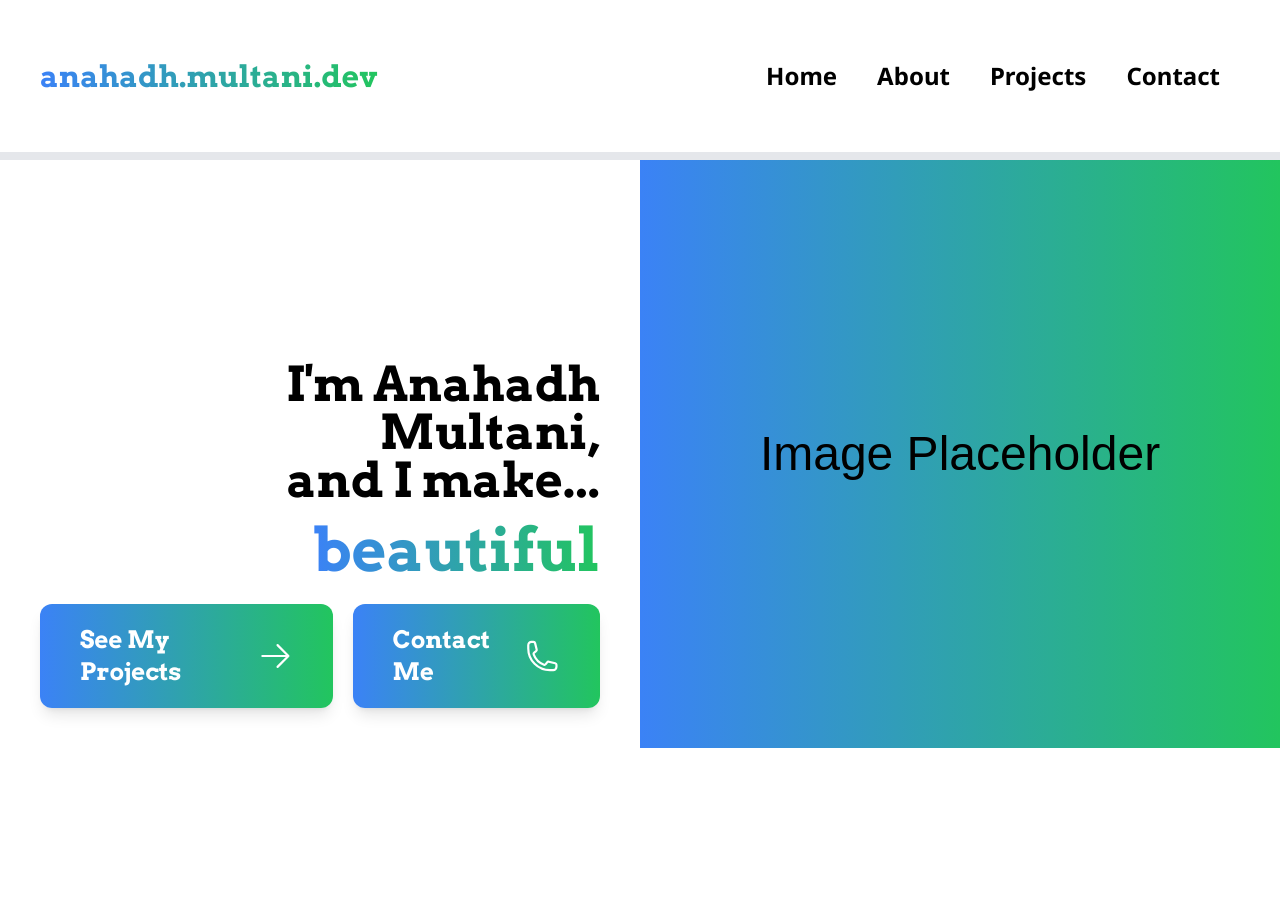
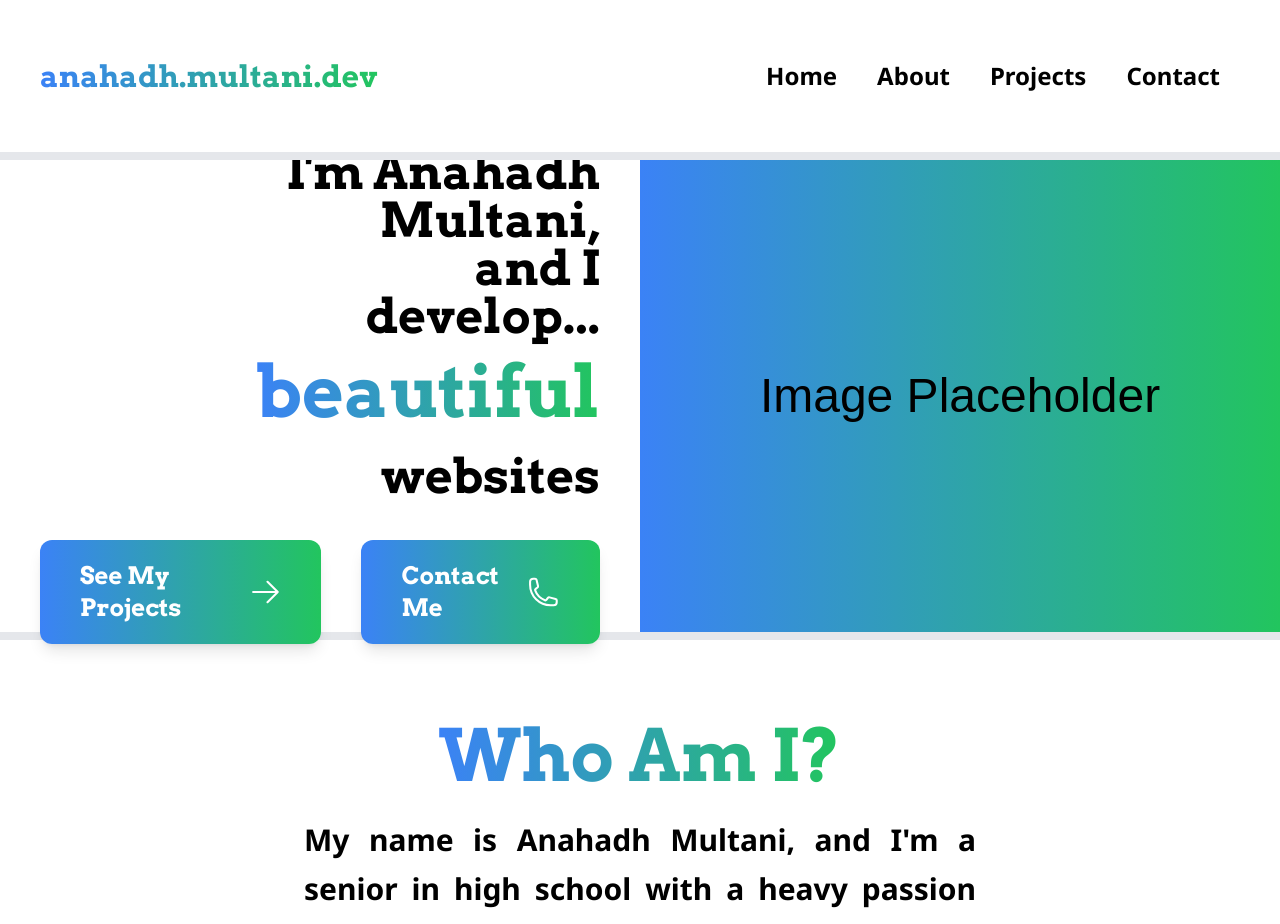
Before and after one commit to anahadh/anahadh-multani-dev, a Next.js app: page / in a window 1280 px wide. Shown: the top 924 px of the page. Before the commit the page ends 800 px from the top, so only its background shows below. Built offline with nearby package versions, Linux system fonts and the light colour scheme.

Commit message:
started the About Me section and added corresponding navbar functionality

```diff
--- a/app/layout.tsx
+++ b/app/layout.tsx
@@ -31,8 +31,8 @@ export default function RootLayout({
   return (
     <html lang="en">
       <ThemeProvider>
-        <body className={`${arvo.variable} ${notoSans.variable}`} cz-shortcut-listen="true">
-          <div className="w-screen p-10 flex border-b-8 items-center">
+        <body className={`${arvo.variable} ${notoSans.variable} relative`} cz-shortcut-listen="true">
+          <div className="w-screen p-10 flex fixed top-0 border-b-8 items-center bg-white">
             <WebsiteLogo />
             <Navbar />
           </div>
--- a/app/page.tsx
+++ b/app/page.tsx
@@ -3,19 +3,31 @@ import { WordChanger } from '../components/WordChanger';
 import { ProjectsNavButton } from '../components/ProjectsNavButton';
 import { ContactNavButton } from '../components/ContactNavButton';
 import { PhotoSlideshow } from '../components/PhotoSlideshow';
+import { AboutMeTitle } from '@/components/AboutMeTitle';
 
 export default function Home() {
   return (
-    <div className='flex flex-row w-screen'>
-      <div className='flex flex-col items-end p-10 ml-auto w-1/2'>
-        <h1 className='text-5xl font-bold mt-40 w-7/12 text-right font-arvo'>I'm Anahadh Multani, and I make...</h1>
-        <WordChanger styles={`bg-gradient-to-r`} />
-        <div className="flex gap-5 items-end mt-4">
-          <ProjectsNavButton />
-          <ContactNavButton />
+    <>
+      <div className='flex flex-row w-screen h-[80vh] pt-[160px] border-b-8' id="#home">
+        <div className='flex flex-col items-end justify-center p-10 ml-auto w-1/2'>
+          <h1 className='text-5xl font-bold w-7/12 text-right font-arvo'>I'm Anahadh Multani, and I develop...</h1>
+          <WordChanger styles={`bg-gradient-to-r`} />
+          <h1 className='text-5xl font-bold mt-4 w-7/12 text-right font-arvo'>websites</h1>
+          <div className="flex gap-10 items-end mt-10">
+            <ProjectsNavButton />
+            <ContactNavButton />
+          </div>
+        </div>
+        <PhotoSlideshow />
+      </div>
+      <div className="w-screen bg-white" id="#about">
+        <div className="flex flex-col items-center justify-center pt-20 pb-10">
+          <AboutMeTitle />
+          <p className="text-3xl leading-relaxed text-justify font-notoSans font-semibold max-w-2xl">
+            My name is Anahadh Multani, and I'm a senior in high school with a heavy passion for web development.
+          </p>
         </div>
       </div>
-      <PhotoSlideshow />
-    </div>
+    </>
   );
 }
--- /dev/null
+++ b/components/AboutMeTitle.tsx
@@ -0,0 +1,18 @@
+'use client'
+import React from 'react'
+import { useTheme } from '@/contexts/ThemeContext'
+import { themes } from '@/contexts/themes'
+
+export const AboutMeTitle = () => {
+    const { colorTheme } = useTheme();
+
+    const theme = themes[colorTheme];
+
+    const gradientClass = `bg-gradient-to-r ${theme.background} bg-clip-text text-transparent`;
+
+    return (
+        <div className={gradientClass}>
+            <p className="text-7xl font-bold font-arvo mb-6">Who Am I?</p>
+        </div>
+    )
+}
--- a/components/Navbar.tsx
+++ b/components/Navbar.tsx
@@ -11,19 +11,19 @@ type NavButton = {
 const navButtons: NavButton[] = [
   {
     name: "Home",
-    href: "/",
+    href: "#home",
   },
   {
     name: "About",
-    href: "/",
+    href: "#about",
   },
   {
     name: "Projects",
-    href: "/",
+    href: "#projects",
   },
   {
     name: "Contact",
-    href: "/",
+    href: "#contact",
   }
 ]
 
@@ -31,13 +31,18 @@ export const Navbar = () => {
     const { colorTheme } = useTheme();
     const theme = themes[colorTheme];
 
+    const handleNavClick = (id: string) => {
+      const element = document.getElementById(id);
+      element?.scrollIntoView({ behavior: 'smooth' });
+    };
+
     return (
         <nav className="relative flex p-5 text-purple gap-x-10 ml-auto items-center">
             {navButtons.map((button) => {
                 return <div className="relative group" key={button.name}>
-                    <a href={button.href} key={button.name} className="text-2xl font-black font-notoSans relative z-0">
+                    <button onClick={() => handleNavClick(button.href)} key={button.name} className="text-2xl font-black font-notoSans relative z-0">
                         {button.name}
-                    </a>
+                    </button>
                     <div className={`absolute bottom-[-5] left-0 h-1 bg-gradient-to-r ${theme.background} transform w-0 group-hover:w-full transition-all duration-300 ease-in-out`}></div>
                 </div>
             })}
--- a/components/WordChanger.tsx
+++ b/components/WordChanger.tsx
@@ -8,7 +8,7 @@ export type WordChangerProps = {
 }
 
 export const WordChanger: React.FC<WordChangerProps> = ({ styles }: WordChangerProps) => {
-  const adjectives =["impactful", "revenue generating", "beautiful"];
+  const adjectives =["impactful", "revenue generating", "beautiful", "engaging"];
   const { colorTheme } = useTheme();
   const theme = themes[colorTheme];
 
@@ -29,6 +29,6 @@ export const WordChanger: React.FC<WordChangerProps> = ({ styles }: WordChangerP
   }, []);
 
   return (
-    <p className={`mt-4 pb-2 text-6xl font-arvo ${styles} ${theme.background} bg-clip-text text-transparent font-bold transition-opacity duration-300 ${isVisible ? `opacity-100` : `opacity-0`}`}>{adjectives[adjectiveNum]}</p>
+    <p className={`mt-4 pb-2 text-7xl font-arvo ${styles} ${theme.background} bg-clip-text text-transparent font-bold transition-opacity duration-300 ${isVisible ? `opacity-100` : `opacity-0`}`}>{adjectives[adjectiveNum]}</p>
   )
 }
```
